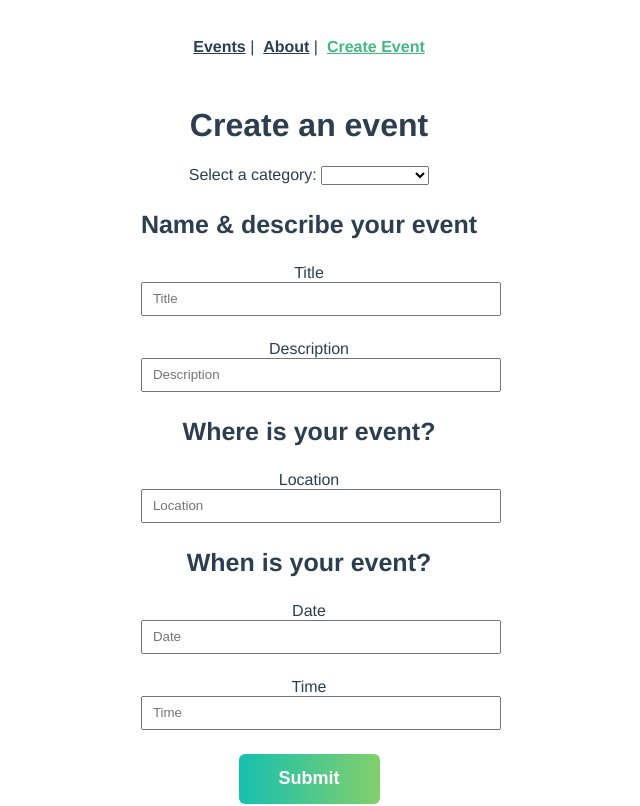
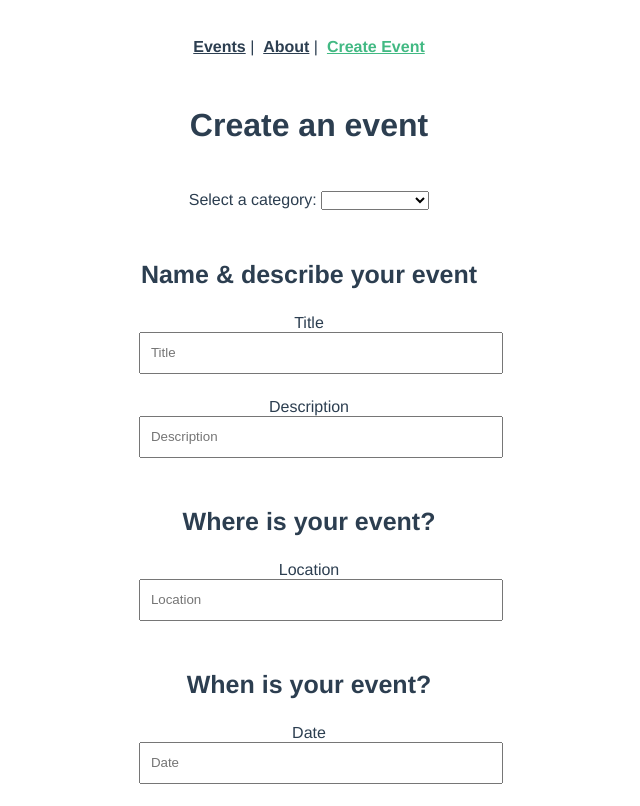
Before and after one commit to lewpiotr1701/vue3-events-app, a Vue app: page /event/create in a window 1280 px wide. Shown: the top 806 px of the page, without its empty margins (331-971 px from the left). Built offline with nearby package versions, Linux system fonts and the light colour scheme.

Commit message:
refactor EvenCreate, add simple authorization for Edit component

```diff
--- a/src/App.vue
+++ b/src/App.vue
@@ -88,7 +88,7 @@ input {
 }
 
 input[type=text] {
-  padding: 0px 10px;
+  padding: 4px 10px;
 }
 
 input:focus {
@@ -117,6 +117,10 @@ input:focus {
   margin-bottom: 10%;
 }
 
+select {
+  margin: 25px 0 25px 0;
+}
+
 select:focus {
   border-color: #16c0b0;
   outline: 0;
--- /dev/null
+++ b/src/components/Base/BaseInput.vue
@@ -0,0 +1,38 @@
+<template>
+  <label :for="uuid" v-if="label">{{ label }}</label>
+  <input v-bind="$attrs" :placeholder="label" class="field" :value="modelValue"
+    @input="$emit('update:modelValue', $event.target.value)" :id="uuid" :aria-describedby="error ? `${uuid}-error` : null"
+    :aria-invalid="error ? true : false">
+
+  <p v-if="error" class="errorMessage" :id="`${uuid}-error`" aria-live="assertive">
+    {{ error }}
+  </p>
+</template>
+
+<script>
+import UniqueID from '@/services/UniqueID'
+
+export default {
+  props: {
+    label: {
+      type: String,
+      default: ''
+    },
+    modelValue: {
+      type: [String, Number],
+      default: ''
+    },
+    error: {
+      type: String,
+      default: ''
+    }
+  },
+  emits: ['update:modelValue'],
+  setup() {
+    const uuid = UniqueID()
+    return {
+      uuid
+    }
+  }
+}
+</script>
--- /dev/null
+++ b/src/components/Base/BaseSelect.vue
@@ -0,0 +1,37 @@
+<template>
+  <label :for="uuid" v-if="label">{{ label }}</label>
+  <select :value="modelValue" class="field" :id="uuid"
+    v-bind="{ ...$attrs, onChange: ($event) => { $emit('update:modelValue', $event.target.value) } }">
+    <option v-for="option in options" :value="option" :key="option" :selected="option === modelValue">
+      {{ option }}
+    </option>
+  </select>
+</template>
+
+<script>
+import UniqueID from '@/services/UniqueID'
+
+export default {
+  props: {
+    label: {
+      type: String,
+      default: ''
+    },
+    modelValue: {
+      type: [String, Number],
+      default: ''
+    },
+    options: {
+      type: Array,
+      required: true
+    }
+  },
+  emits: ['update:modelValue'],
+  setup() {
+    const uuid = UniqueID()
+    return {
+      uuid
+    }
+  }
+}
+</script>
--- a/src/main.js
+++ b/src/main.js
@@ -6,9 +6,13 @@ import store from './store/index.js'
 import GStore from './store/GStore.js'
 import 'nprogress/nprogress.css'
 
+import BaseSelect from '@/components/Base/BaseSelect.vue'
+import BaseInput from '@/components/Base/BaseInput.vue'
 
 createApp(App)
   .use(router)
   .use(store)
   .provide('GStore', GStore) // Make this object available for components in our app to use (inject)
+  .component('BaseSelect', BaseSelect)
+  .component('BaseInput', BaseInput)
   .mount('#app')
--- a/src/router/index.js
+++ b/src/router/index.js
@@ -12,6 +12,7 @@ import EventService from '@/services/EventService.js'
 
 import GStore from '@/store/GStore.js'
 import EventCreate from '@/views/EventCreate.vue'
+import isLoggedIn from '@/services/authorization.js'
 
 const routes = [
   {
@@ -65,7 +66,7 @@ const routes = [
         path: 'edit',
         name: 'EventEdit',
         component: EventEdit,
-        meta: { requireAuth: true }
+        meta: { requiresAuth: true }
       }
     ]
   },
@@ -113,13 +114,13 @@ const router = createRouter({
 
 // Start the progress bar before navigation
 router.beforeEach((to, from) => {
-  console.log('beforeEach before start()')
   NProgress.start()
-  console.log('beforeEach after start()')
 
+  const isAuthorized = isLoggedIn()
 
-  const notAuthorized = true
-  if (to.meta.requireAuth && notAuthorized) {
+  console.log(isAuthorized)
+
+  if (to.meta.requiresAuth && !isAuthorized) {
     GStore.flashMessage =
       'Sorry, you are not authorized to view this page'
 
@@ -138,9 +139,7 @@ router.beforeEach((to, from) => {
 
 // Finish the progress bar after navigation
 router.afterEach(() => {
-  console.log('afterEach before done()')
   NProgress.done()
-  console.log('afterEach after done()')
 
 })
 
--- /dev/null
+++ b/src/services/UniqueID.js
@@ -0,0 +1,5 @@
+import { v4 as uuidv4 } from 'uuid'
+
+export default function UniqueID() {
+  return uuidv4
+}
--- /dev/null
+++ b/src/services/authorization.js
@@ -0,0 +1,5 @@
+import store from '@/store/index.js'
+
+export default function isLoggedIn() {
+  return store.getters.getUser ? true : false
+}
--- a/src/store/index.js
+++ b/src/store/index.js
@@ -8,6 +8,11 @@ export default createStore({
     perPage: 2,
     totalEvents: 0,
     events: []
+  },
+  getters: {
+    getUser(state) {
+      return state.user
+    }
   },
   mutations: {
     ADD_EVENT(state, event) {
--- a/src/views/EventCreate.vue
+++ b/src/views/EventCreate.vue
@@ -1,36 +1,34 @@
 <template>
-
   <h1>Create an event</h1>
 
   <div class="form-container">
 
     <form @submit.prevent="onSubmit">
-      <label>Select a category: </label>
-      <select v-model="event.category">
-        <option v-for="option in categories" :value="option" :key="option" :selected="option === event.category">
-          {{ option }}
-        </option>
-      </select>
 
-      <h3>Name & describe your event</h3>
+      <BaseSelect :options="categories" v-model="event.category" label="Select a category: " />
 
-      <label>Title</label>
-      <input v-model="event.title" type="text" placeholder="Title">
+      <fieldset>
+        <legend>
+          <h3>Name & describe your event</h3>
+        </legend>
+        <BaseInput v-model="event.title" label="Title" type="text" />
+        <BaseInput v-model="event.description" label="Description" type="text" />
+      </fieldset>
 
-      <label>Description</label>
-      <input v-model="event.description" type="text" placeholder="Description" />
+      <fieldset>
+        <legend>
+          <h3>Where is your event?</h3>
+        </legend>
+        <BaseInput v-model="event.location" label="Location" type="text" />
+      </fieldset>
 
-      <h3>Where is your event?</h3>
-
-      <label>Location</label>
-      <input v-model="event.location" type="text" placeholder="Location" />
-
-      <h3>When is your event?</h3>
-      <label>Date</label>
-      <input v-model="event.date" type="text" placeholder="Date" />
-
-      <label>Time</label>
-      <input v-model="event.time" type="text" placeholder="Time" />
+      <fieldset>
+        <legend>
+          <h3>When is your event?</h3>
+        </legend>
+        <BaseInput v-model="event.date" label="Date" type="text" />
+        <BaseInput v-model="event.time" label="Time" type="text" />
+      </fieldset>
 
       <button type="submit">Submit</button>
     </form>
@@ -39,60 +37,73 @@
 </template>
 
 <script>
-import { v4 as uuidv4 } from 'uuid'
+import UniqueID from '@/services/UniqueID'
 
 export default {
-  inject: ['GStore'],
+  inject: ["GStore"],
   data() {
     return {
       categories: [
-        'sustainability',
-        'nature',
-        'animal welfare',
-        'housing',
-        'education',
-        'food',
-        'community'
+        "sustainability",
+        "nature",
+        "animal welfare",
+        "housing",
+        "education",
+        "food",
+        "community"
       ],
       event: {
-        id: '',
-        category: '',
-        title: '',
-        description: '',
-        location: '',
-        date: '',
-        time: '',
-        organizer: ''
+        id: "",
+        category: "",
+        title: "",
+        description: "",
+        location: "",
+        date: "",
+        time: "",
+        organizer: ""
       }
-    }
+    };
   },
   methods: {
     onSubmit() {
       const event = {
         ...this.event,
-        id: uuidv4(),
+        id: UniqueID(),
         organizer: this.$store.state.user
-      }
-      this.$store.dispatch('createEvent', event)
+      };
+      this.$store.dispatch("createEvent", event)
         .then(() => {
-          this.showMessage()
+          this.showMessage();
           this.$router.push({
-            name: 'EventDetails',
+            name: "EventDetails",
             params: { id: event.id }
-          })
+          });
         })
         .catch(() => {
-          this.$router.push({ name: 'NetworkError' })
-        })
+          this.$router.push({ name: "NetworkError" });
+        });
     },
     showMessage() {
       this.GStore.flashMessage =
-        'You are successfully added a new event ' + this.event.title
-
+        "You are successfully added a new event " + this.event.title;
       setTimeout(() => {
-        this.GStore.flashMessage = ''
+        this.GStore.flashMessage = "";
       }, 3000);
     }
-  }
+  },
 }
 </script>
+
+<style>
+fieldset {
+  border: 0;
+  margin: 0;
+  padding: 0;
+}
+
+legend {
+  font-size: 28px;
+  font-weight: 700;
+  margin-top: 20px;
+}
+</style>
```
